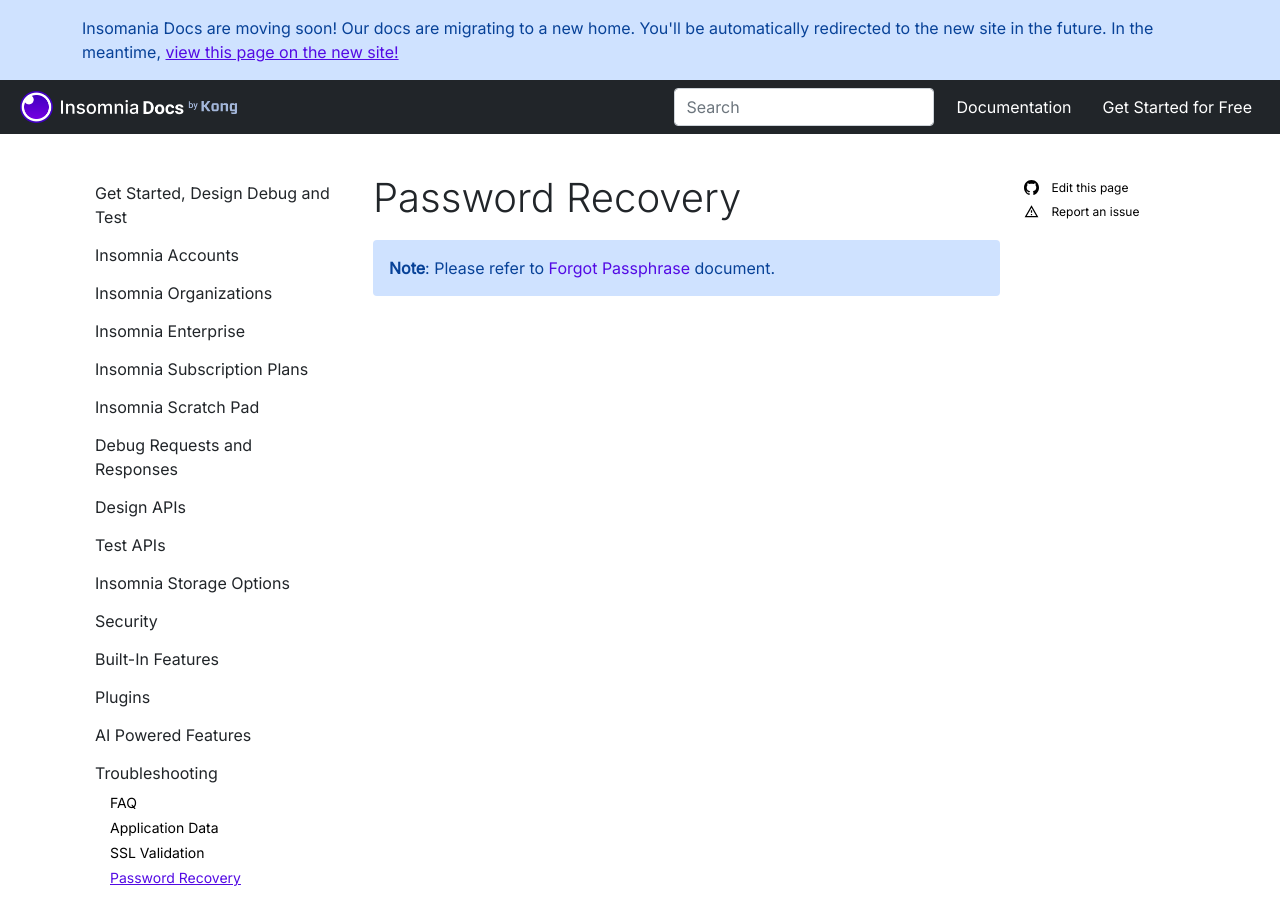
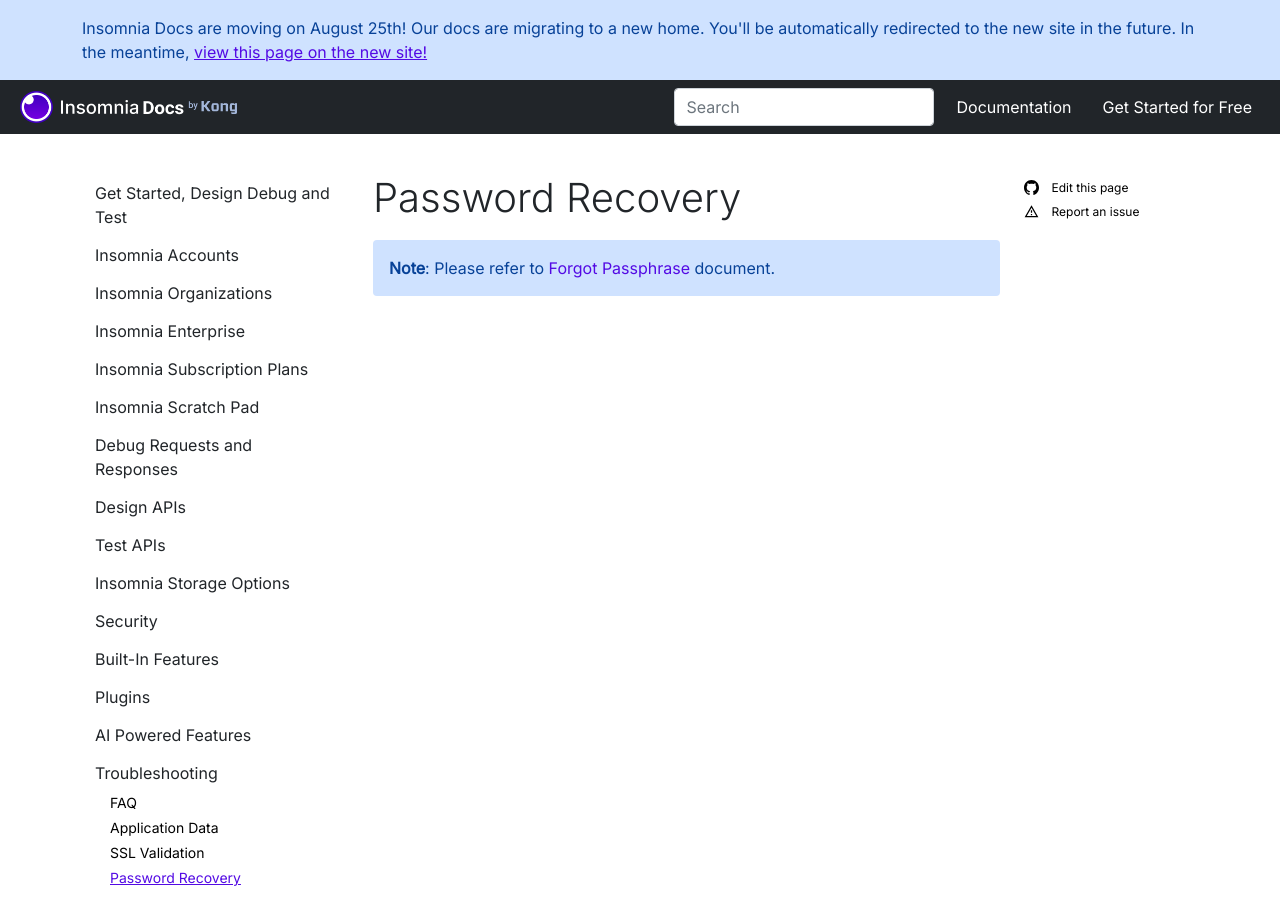
Before and after one commit to Kong/insomnia-docs, a Jekyll site: the page built from docs/insomnia/password-recovery.md, in a window 1280 px wide and 900 px high. Built offline with Jekyll 4.4.1, drawn with Linux system fonts in a browser that asks for light colours; comment, search, counter and statistics services are not loaded.

Commit message:
Banner update (#287)
* Update main-nav.html

* Update main-nav.html

```diff
--- a/docs/_includes/main-nav.html
+++ b/docs/_includes/main-nav.html
@@ -1,6 +1,6 @@
 <div id='banner' class="alert-primary">
   <div class="container">
-    <span>Insomania Docs are moving soon!</span> Our docs are migrating to a new home. You'll be automatically redirected to the new site in the future. In the meantime, <a href="{{page.dev_site_link}}">view this page on the new site!</a>
+    <span>Insomnia Docs are moving on August 25th!</span> Our docs are migrating to a new home. You'll be automatically redirected to the new site in the future. In the meantime, <a href="{{page.dev_site_link}}">view this page on the new site!</a>
   </div>
 </div>
 
```
